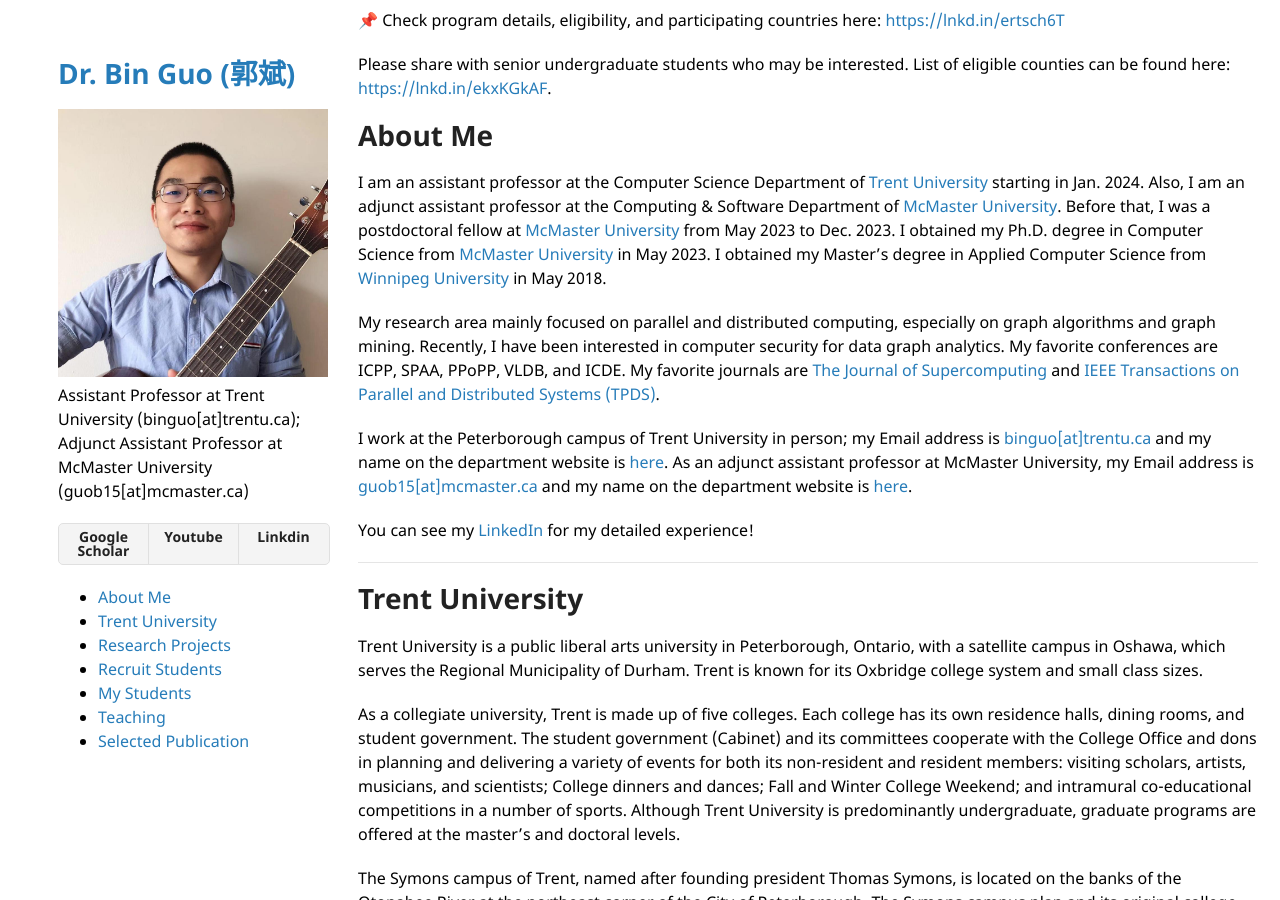
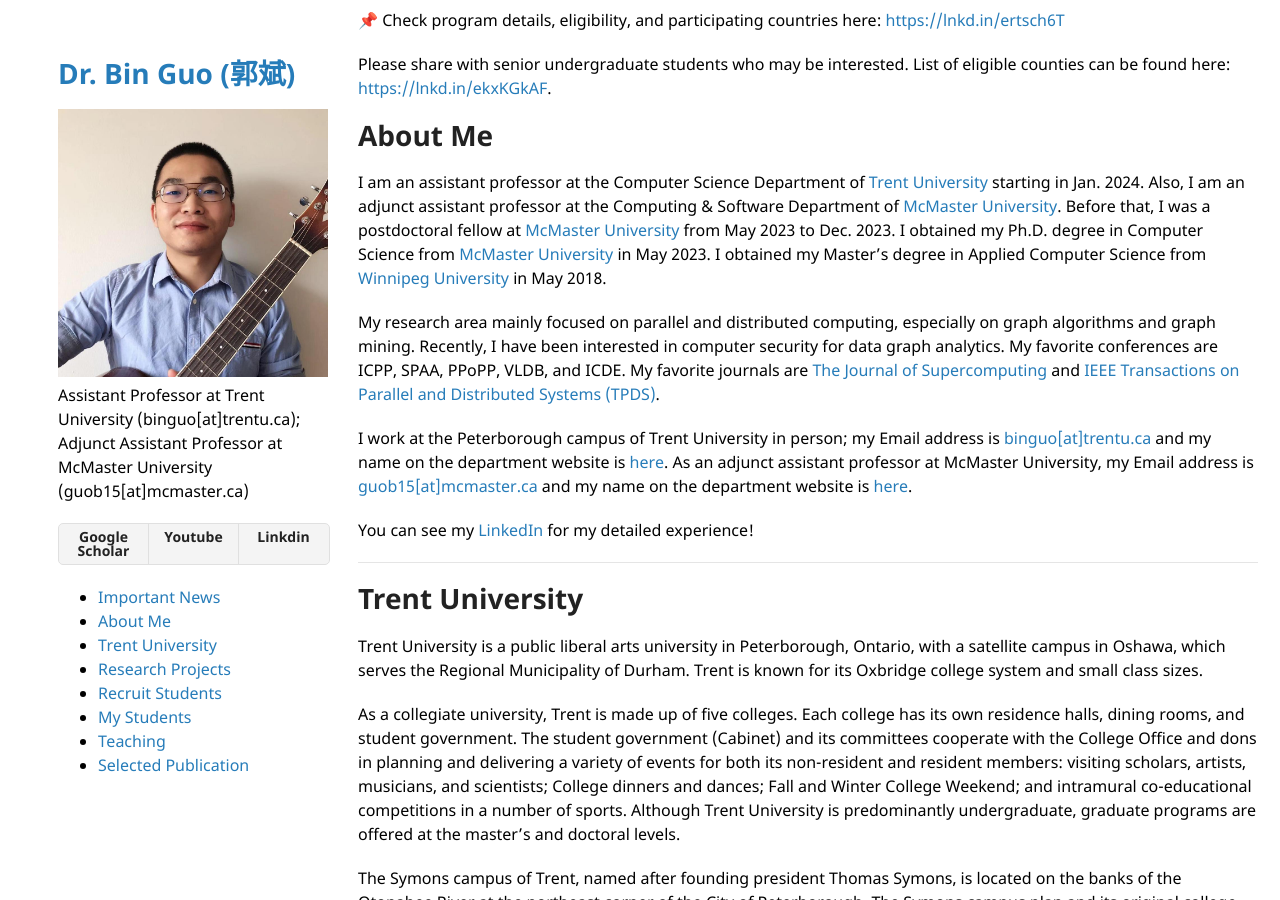
Before and after one commit to bin-guo/bin-guo.github.io, a Jekyll site: the page built from index.md, in a window 1280 px wide and 900 px high, scrolled down 330 px. Built offline with Jekyll 4.4.1, drawn with Linux system fonts in a browser that asks for light colours; our own code applies the rules of GitHub Pages for plain Markdown files.

Commit message:
Update default.html

```diff
--- a/_layouts/default.html
+++ b/_layouts/default.html
@@ -41,6 +41,8 @@
         {% endif %}
 
         <ul>
+
+          <li><a href="#important-news">Important News</a></li>
           <li><a href="#about-me">About Me</a></li>
           <li><a href="#trent-university">Trent University</a></li>
           <li><a href="#research-projects">Research Projects</a></li>
```
